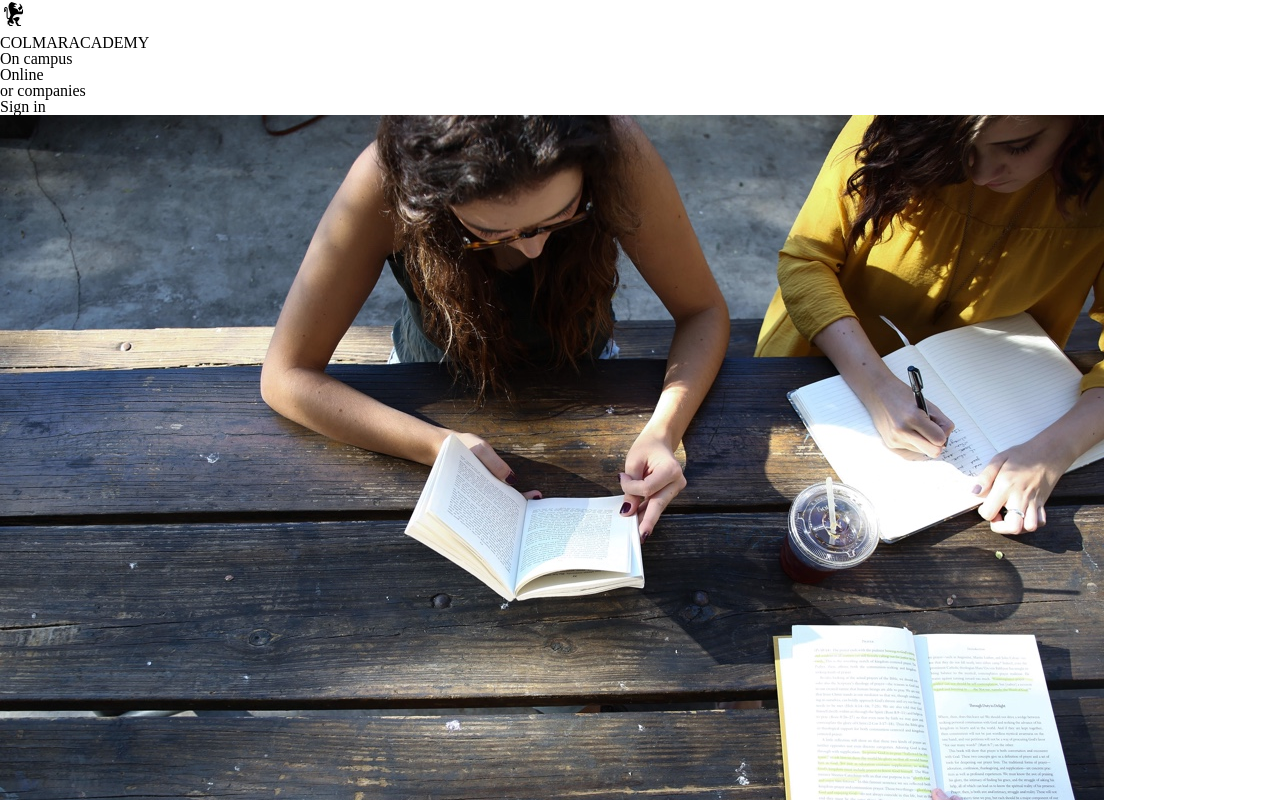
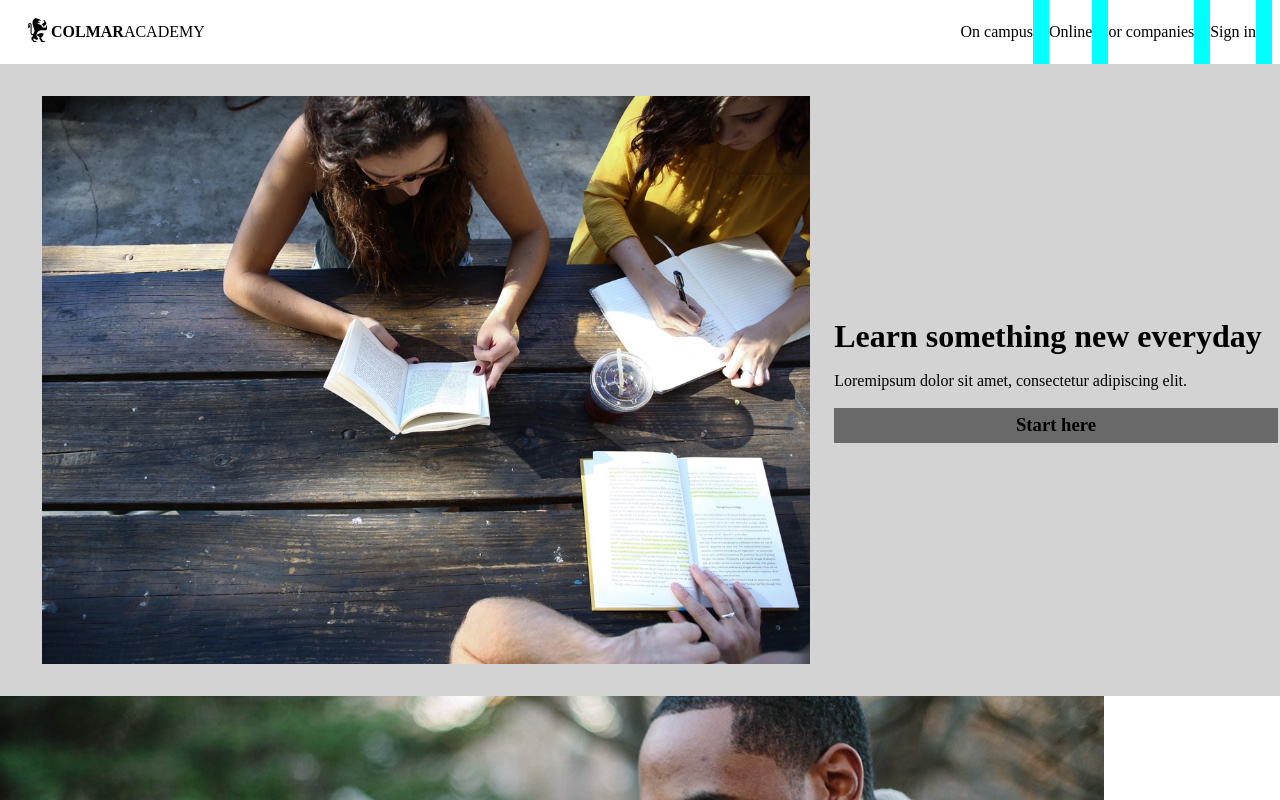
Before and after one commit to kuroknight/capstone-colmar, a plain HTML site: page index.html in a window 1280 px wide. Shown: the top 800 px of the page. Drawn offline with Linux system fonts and the light colour scheme.

Commit message:
header and main banner css added

```diff
--- a/index.html
+++ b/index.html
@@ -5,6 +5,7 @@
     <meta charset="utf-8">
     <title>Colmar Academy</title>
     <link rel="stylesheet" href="./resources/css/reset.css">
+    <link rel="stylesheet" href="./resources/css/style.css">
   </head>
 
   <body>
@@ -27,9 +28,7 @@
     <main>
 <!-- Group reading section -->
       <div class="container banner">
-        <div class="group-reading">
-          <img src="./resources/images/banner.jpg" alt="">
-        </div>
+        <img src="./resources/images/banner.jpg" alt="study-group">
         <div class="banner-text">
           <h1>Learn something new everyday</h1>
           <p>Loremipsum dolor sit amet, consectetur adipiscing elit.</p>
--- a/resources/css/reset.css
+++ b/resources/css/reset.css
@@ -3,8 +3,7 @@
    License: none (public domain)
 */
 
-html, body, div, span, applet, object, iframe,
-h1, h2, h3, h4, h5, h6, p, blockquote, pre,
+html, body, div, span, applet, object, iframe, p, blockquote, pre,
 a, abbr, acronym, address, big, cite, code,
 del, dfn, em, img, ins, kbd, q, s, samp,
 small, strike, strong, sub, sup, tt, var,
@@ -22,6 +21,10 @@ time, mark, audio, video {
 	font-size: 100%;
 	font: inherit;
 	vertical-align: baseline;
+}
+
+strong {
+	font-weight: bold;
 }
 /* HTML5 display-role reset for older browsers */
 article, aside, details, figcaption, figure,
--- a/resources/css/style.css
+++ b/resources/css/style.css
@@ -0,0 +1,56 @@
+
+  /* header section */
+header {
+  display: flex;
+  justify-content: space-between;
+  height: 64px;
+}
+
+.logo {
+  display: flex;
+  align-items: center;
+  margin-left: 24px;
+}
+
+nav ul {
+  display: flex;
+  height: 64px;
+  align-items: center;
+  justify-content: space-between;
+  margin-right: 8px;
+  background-color: aqua;
+}
+
+li {
+  display: flex;
+  align-items: center;
+  height: 100%;
+  margin-right: 16px;
+  background-color: white;
+}
+
+  /* Main banner section */
+.banner {
+  display: flex;
+  justify-content: center;
+  align-items: center;
+  background-color: lightgray;
+}
+
+.banner img {
+  width: 60%;
+  margin: 32px 24px;
+}
+
+.banner-text {
+  display: flex;
+  flex-direction: column;
+}
+
+.banner-text h3 {
+  display: flex;
+  justify-content: center;
+  width: 100%;
+  padding: 8px;
+  background-color: dimgray;
+}
```
